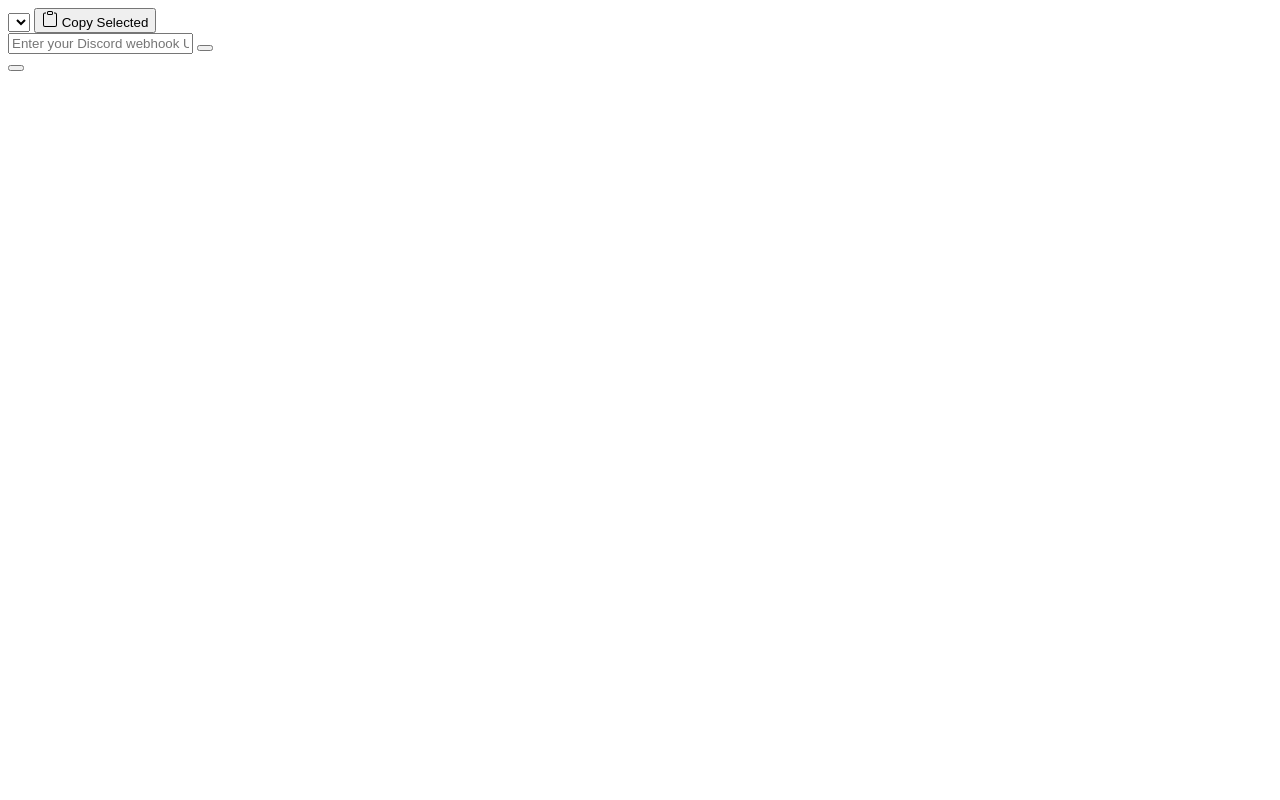
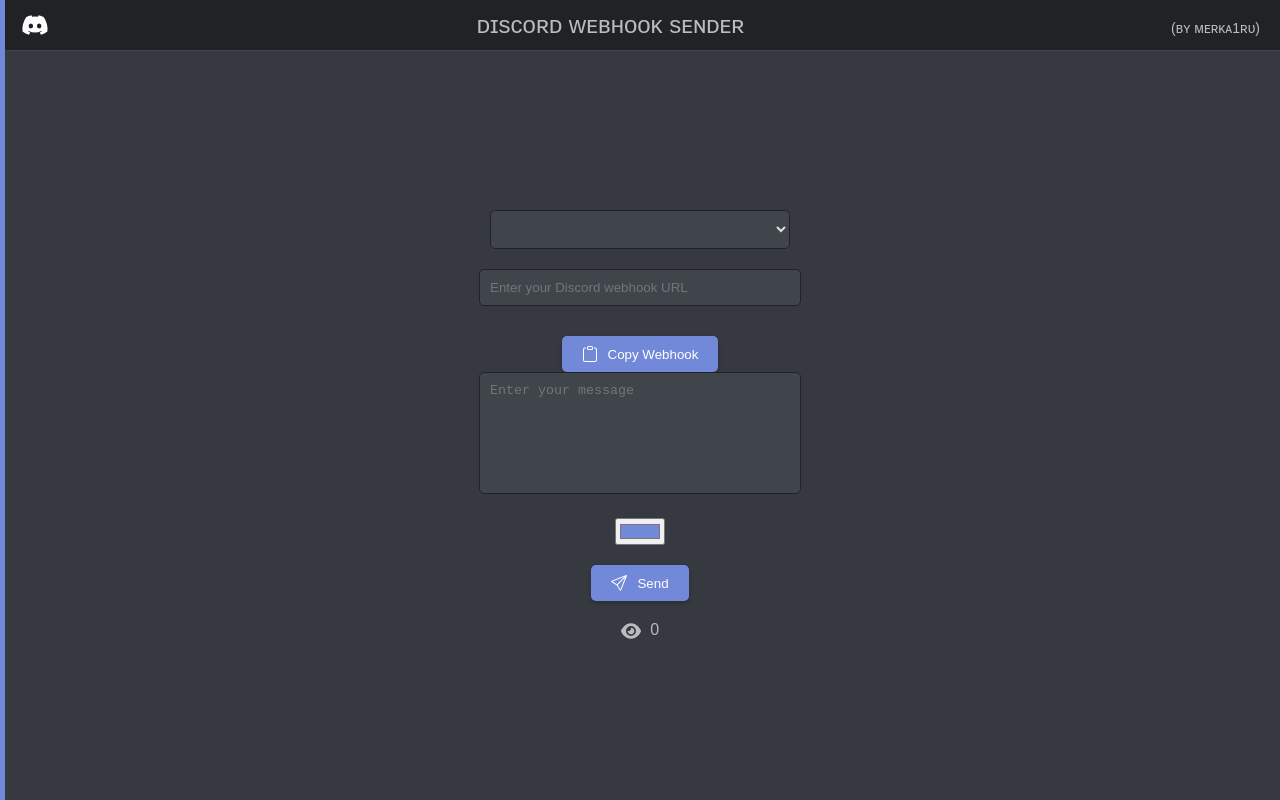
Before and after one commit to merka1ru-trojan/webhook.github.io, a plain HTML site: page index.html in a window 1280 px wide. Drawn offline with Linux system fonts and the light colour scheme; no server answers.

Commit message:
Update index.html

```diff
--- a/index.html
+++ b/index.html
@@ -5,43 +5,201 @@
     <meta name="viewport" content="width=device-width, initial-scale=1.0">
     <title>Discord Webhook Sender</title>
     <style>
-        /* Existing styles remain unchanged */
+        body {
+            font-family: Arial, sans-serif;
+            background-color: #36393f;
+            margin: 0;
+            padding: 0;
+            display: flex;
+            flex-direction: column;
+            height: 100vh;
+            color: #dcddde;
+            overflow: hidden;
+        }
+        .header {
+            display: flex;
+            align-items: center;
+            justify-content: space-between;
+            padding: 10px 20px;
+            background-color: #202225;
+            border-bottom: 1px solid #40444b;
+        }
+        .title {
+            font-size: 24px;
+            color: #b9bbbe;
+            text-align: center;
+        }
+        .subtitle {
+            font-size: 14px;
+            color: #b9bbbe;
+            text-align: center;
+            margin-top: 5px;
+        }
+        .discord-icon {
+            width: 30px;
+            height: 30px;
+            color: white;
+            text-decoration: none;
+        }
+        .discord-icon svg {
+            width: 30px;
+            height: 30px;
+        }
+        .container {
+            flex: 1;
+            display: flex;
+            flex-direction: column;
+            align-items: center;
+            justify-content: center;
+        }
+        .input-box {
+            width: 300px;
+            margin-bottom: 20px;
+            padding: 10px;
+            border: 1px solid #202225;
+            border-radius: 5px;
+            background-color: #40444b;
+            color: #dcddde;
+        }
+        .message-box {
+            height: 100px;
+            resize: none;
+            position: relative;
+        }
+        .color-picker {
+            margin-bottom: 10px;
+        }
+        .line {
+            position: absolute;
+            left: 0;
+            top: 0;
+            bottom: 0;
+            width: 5px;
+            background-color: #7289da; /* Default color */
+        }
+        .send-button, .copy-button {
+            background-color: #7289da;
+            border: none;
+            border-radius: 5px;
+            padding: 10px 20px;
+            color: white;
+            cursor: pointer;
+            display: flex;
+            align-items: center;
+            box-shadow: 0 2px 4px rgba(0, 0, 0, 0.2);
+            margin-top: 10px;
+        }
+        .send-button svg, .copy-button svg {
+            margin-right: 10px;
+        }
+        .view-counter {
+            margin-top: 20px;
+            color: #b9bbbe;
+        }
+        .view-counter svg {
+            width: 20px;
+            height: 20px;
+            margin-right: 5px;
+            vertical-align: middle;
+            fill: #b9bbbe;
+        }
+        .welcome-overlay {
+            position: fixed;
+            top: 0;
+            left: 0;
+            width: 100%;
+            height: 100%;
+            background: rgba(0, 0, 0, 0.5);
+            backdrop-filter: blur(10px);
+            display: flex;
+            justify-content: center;
+            align-items: center;
+            opacity: 0;
+            visibility: hidden;
+            transition: opacity 0.5s, visibility 0.5s;
+        }
+        .welcome-content {
+            background: rgba(255, 255, 255, 0.8);
+            padding: 20px;
+            border-radius: 10px;
+            text-align: center;
+            color: #333;
+            font-size: 24px;
+            box-shadow: 0 0 20px rgba(0, 0, 0, 0.5);
+            border: 2px solid rgba(128, 128, 128, 0.5);
+        }
+        .welcome-overlay.active {
+            opacity: 1;
+            visibility: visible;
+        }
+
+        /* Mobile styles */
+        @media (max-width: 600px) {
+            .header {
+                flex-direction: column;
+                align-items: flex-start;
+            }
+            .title {
+                font-size: 20px;
+            }
+            .subtitle {
+                font-size: 12px;
+            }
+            .input-box {
+                width: 90%;
+            }
+            .send-button, .copy-button {
+                width: 90%;
+                justify-content: center;
+            }
+            .view-counter {
+                font-size: 14px;
+            }
+        }
     </style>
 </head>
 <body>
     <div class="header">
-        <!-- Header content remains unchanged -->
+        <a href="https://discord.gg/YDfj3Xu9Pa" class="discord-icon" target="_blank">
+            <svg viewBox="0 0 24 24" fill="currentColor">
+                <path d="M14.82 4.26a10.14 10.14 0 0 0-.53 1.1 14.66 14.66 0 0 0-4.58 0 10.14 10.14 0 0 0-.53-1.1 16 16 0 0 0-4.13 1.3 17.33 17.33 0 0 0-3 11.59 16.6 16.6 0 0 0 5.07 2.59A12.89 12.89 0 0 0 8.23 18a9.65 9.65 0 0 1-1.71-.83 3.39 3.39 0 0 0 .42-.33 11.66 11.66 0 0 0 10.12 0q.21.18.42.33a10.84 10.84 0 0 1-1.71.84 12.41 12.41 0 0 0 1.08 1.78 16.44 16.44 0 0 0 5.06-2.59 17.22 17.22 0 0 0-3-11.59 16.09 16.09 0 0 0-4.14-1.35zM8.68 14.81a1.94 1.94 0 0 1-1.8-2 1.93 1.93 0 0 1 1.8-2 1.93 1.93 0 0 1 1.8 2 1.93 1.93 0 0 1-1.8 2zm6.64 0a1.94 1.94 0 0 1-1.8-2 1.93 1.93 0 0 1 1.8-2 1.92 1.92 0 0 1 1.8 2 1.92 1.92 0 0 1-1.8 2z"/>
+            </svg>
+        </a>
+        <div class="title">  ᴅɪsᴄᴏʀᴅ ᴡᴇʙʜᴏᴏᴋ sᴇɴᴅᴇʀ</div>
+        <div class="subtitle">(ʙʏ ᴍᴇʀᴋᴀ1ʀᴜ)</div>
     </div>
     <div class="container">
-        <div>
-            <select id="webhook-history" class="input-box" onchange="selectWebhook(this.value)"></select>
-            <button id="copy-history-button" class="copy-button" onclick="copySelectedWebhook()">
-                <svg xmlns="http://www.w3.org/2000/svg" width="16" height="16" fill="currentColor" class="bi bi-clipboard" viewBox="0 0 16 16">
-                    <path d="M4 1.5H3a2 2 0 0 0-2 2V14a2 2 0 0 0 2 2h10a2 2 0 0 0 2-2V3.5a2 2 0 0 0-2-2h-1v1h1a1 1 0 0 1 1 1V14a1 1 0 0 1-1 1H3a1 1 0 0 1-1-1V3.5a1 1 0 0 1 1-1h1v-1z"/>
-                    <path d="M9.5 1a.5.5 0 0 1 .5.5v1a.5.5 0 0 1-.5.5h-3a.5.5 0 0 1-.5-.5v-1a.5.5 0 0 1 .5-.5h3zm-3-1A1.5 1.5 0 0 0 5 1.5v1A1.5 1.5 0 0 0 6.5 4h3A1.5 1.5 0 0 0 11 2.5v-1A1.5 1.5 0 0 0 9.5 0h-3z"/>
-                </svg>
-                Copy Selected
-            </button>
-        </div>
+        <select id="webhook-history" class="input-box" onchange="selectWebhook(this.value)"></select>
         <input id="webhook-url" class="input-box" type="text" placeholder="Enter your Discord webhook URL">
         <button id="copy-button" class="copy-button" onclick="copyWebhook()">
-            <!-- Existing copy button remains unchanged -->
+            <svg xmlns="http://www.w3.org/2000/svg" width="16" height="16" fill="currentColor" class="bi bi-clipboard" viewBox="0 0 16 16">
+                <path d="M4 1.5H3a2 2 0 0 0-2 2V14a2 2 0 0 0 2 2h10a2 2 0 0 0 2-2V3.5a2 2 0 0 0-2-2h-1v1h1a1 1 0 0 1 1 1V14a1 1 0 0 1-1 1H3a1 1 0 0 1-1-1V3.5a1 1 0 0 1 1-1h1v-1z"/>
+                <path d="M9.5 1a.5.5 0 0 1 .5.5v1a.5.5 0 0 1-.5.5h-3a.5.5 0 0 1-.5-.5v-1a.5.5 0 0 1 .5-.5h3zm-3-1A1.5 1.5 0 0 0 5 1.5v1A1.5 1.5 0 0 0 6.5 4h3A1.5 1.5 0 0 0 11 2.5v-1A1.5 1.5 0 0 0 9.5 0h-3z"/>
+            </svg>
+            Copy Webhook
         </button>
         <div class="message-box-container">
-            <!-- Message box container remains unchanged -->
+            <div class="line" id="line"></div>
+            <textarea id="message" class="input-box message-box" placeholder="Enter your message"></textarea>
         </div>
         <div class="color-picker">
-            <!-- Color picker remains unchanged -->
+            <input id="color-select" type="color" value="#7289da">
         </div>
         <button id="send-button" class="send-button">
-            <!-- Send button remains unchanged -->
+            <svg xmlns="http://www.w3.org/2000/svg" width="16" height="16" fill="currentColor" class="bi bi-send" viewBox="0 0 16 16">
+                <path d="M15.854.146a.5.5 0 0 1 .11.54l-5.819 14.547a.75.75 0 0 1-1.329.124l-3.178-4.995L.643 7.184a.75.75 0 0 1 .124-1.33L15.314.037a.5.5 0 0 1 .54.11ZM6.636 10.07l2.761 4.338L14.13 2.576 6.636 10.07Zm6.787-8.201L1.591 6.602l4.339 2.76 7.494-7.493Z"/>
+            </svg>
+            Send
         </button>
         <div class="view-counter">
-            <!-- View counter remains unchanged -->
+            <svg xmlns="http://www.w3.org/2000/svg" viewBox="0 0 576 512"><!--! Font Awesome Pro 6.4.0 by @fontawesome - https://fontawesome.com License - https://fontawesome.com/license (Commercial License) Copyright 2023 Fonticons, Inc. --><path d="M288 32c-80.8 0-145.5 36.8-192.6 80.6C48.6 156 17.3 208 2.5 243.7c-3.3 7.9-3.3 16.7 0 24.6C17.3 304 48.6 356 95.4 399.4C142.5 443.2 207.2 480 288 480s145.5-36.8 192.6-80.6c46.8-43.5 78.1-95.4 93-131.1c3.3-7.9 3.3-16.7 0-24.6c-14.9-35.7-46.2-87.7-93-131.1C433.5 68.8 368.8 32 288 32zM144 256a144 144 0 1 1 288 0 144 144 0 1 1 -288 0zm144-64c0 35.3-28.7 64-64 64c-7.1 0-13.9-1.2-20.3-3.3c-5.5-1.8-11.9 1.6-11.7 7.4c.3 6.9 1.3 13.8 3.2 20.7c13.7 51.2 66.4 81.6 117.6 67.9s81.6-66.4 67.9-117.6c-11.1-41.5-47.8-69.4-88.6-71.1c-5.8-.2-9.2 6.1-7.4 11.7c2.1 6.4 3.3 13.2 3.3 20.3z"/></svg>
+            <span id="view-count">0</span>
         </div>
     </div>
     <div class="welcome-overlay">
-        <!-- Welcome overlay remains unchanged -->
+        <div class="welcome-content">
+            Приветствую!
+        </div>
     </div>
 
     <script>
@@ -78,20 +236,6 @@
             }).catch(err => {
                 console.error('Could not copy text: ', err);
                 alert('Failed to copy webhook URL.');
-            });
-        }
-
-        function copySelectedWebhook() {
-            const selectedWebhook = webhookHistory.value;
-            if (selectedWebhook.trim() === '') {
-                alert('Please select a webhook from the list');
-                return;
-            }
-            navigator.clipboard.writeText(selectedWebhook).then(() => {
-                alert('Selected webhook URL copied to clipboard!');
-            }).catch(err => {
-                console.error('Could not copy text: ', err);
-                alert('Failed to copy selected webhook URL.');
             });
         }
 
```
